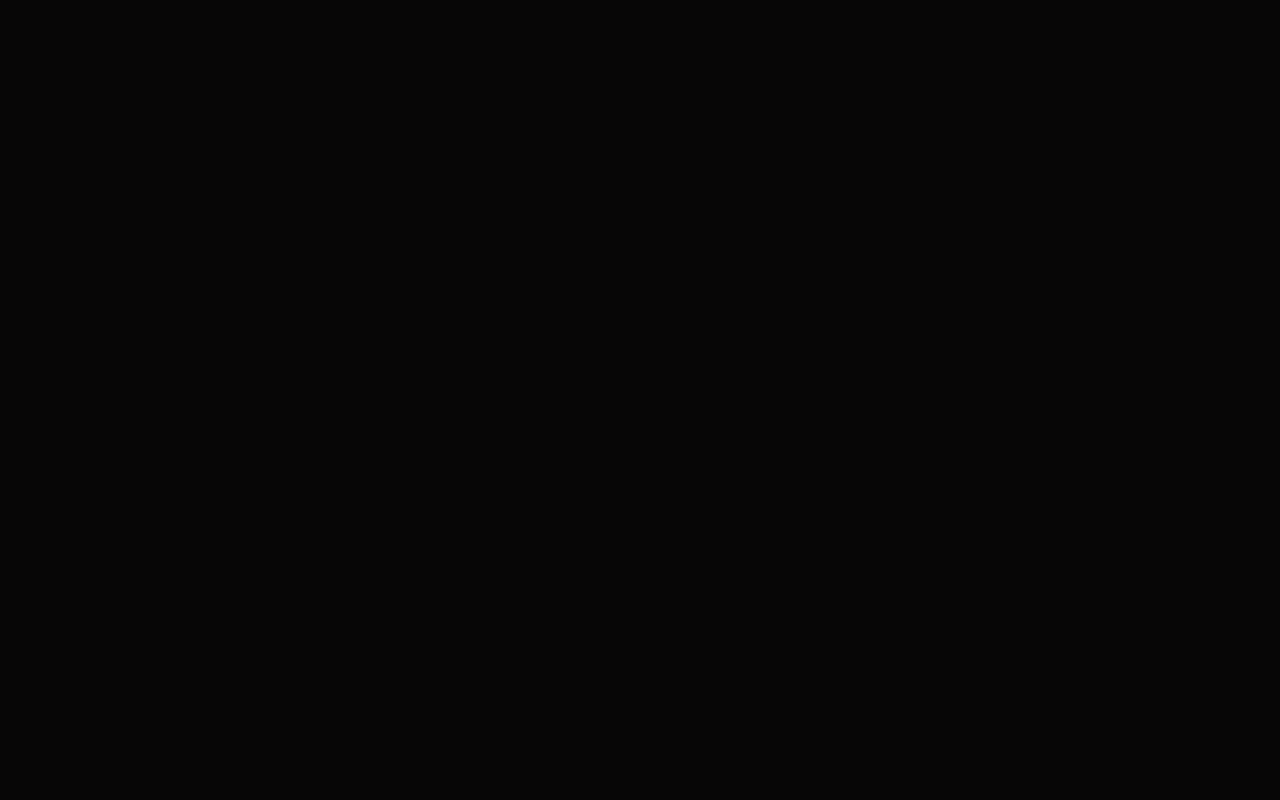
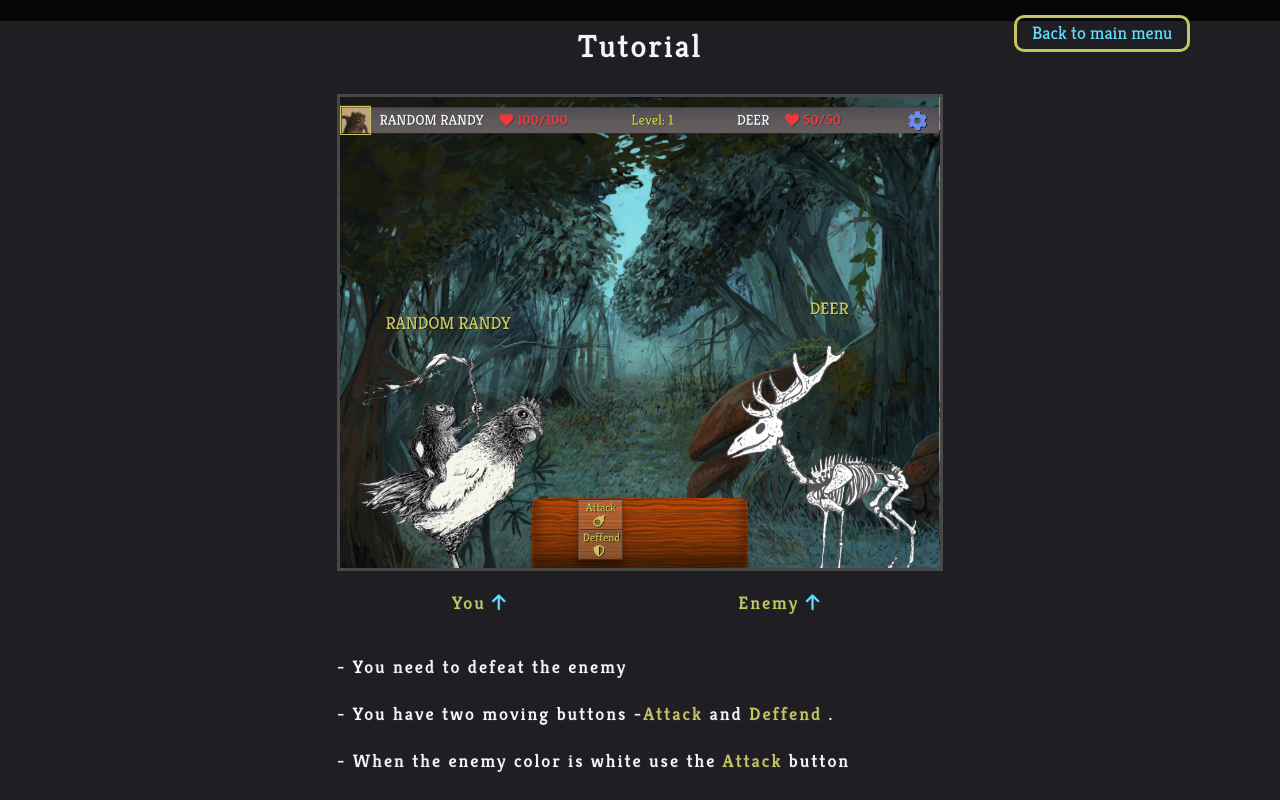
Before and after one commit to dankarger/mid-project-game, a React (Create React App) app: page /tutorial in a window 1280 px wide. Before the commit this address had no page. Built offline with nearby package versions, Linux system fonts and the light colour scheme.

Commit message:
add tutorial page

```diff
--- a/package.json
+++ b/package.json
@@ -10,7 +10,6 @@
     "react": "^17.0.2",
     "react-dom": "^17.0.2",
     "react-howler": "^5.2.0",
-    "react-icons": "^4.3.1",
     "react-router-dom": "^6.2.1",
     "react-scripts": "5.0.0",
     "react-spring": "^9.3.3",
--- a/src/componenets/gameApp/GameApp.jsx
+++ b/src/componenets/gameApp/GameApp.jsx
@@ -6,6 +6,8 @@ import './GameApp.css'
 import GameLogic from "../GameLogic/GameLogic";
 import {Character, PlayerClass} from "../../Data/Data";
 import GameOverPage from "../../pages/GameOverPage/GameOverPage";
+import TutorialPage from "../../pages/Tutorial/TutorialPage";
+
 export const PlayerContext = React.createContext();
 export const SettingContext = React.createContext();
 
@@ -19,6 +21,7 @@ const GameApp=()=>{
     const showSettingsPage = ()=>{
            setIsSettingPage(!isSettingPage)
     }
+
     return (
         <div className='GameApp'>
             <SettingContext.Provider value={showSettingsPage}>
@@ -29,7 +32,7 @@ const GameApp=()=>{
                         <Route path='/create' element={<CreatePlayerPage createNewPlayer={()=>createNewPlayer()} />} />
                         <Route path='/game'  element={<GameLogic />} />
                         <Route path='/game-over/:outcome'  element={<GameOverPage />} />
-                        {/*<Route path='/settings'  element={<SettingsPage />} />*/}
+                        <Route path='/tutorial'  element={<TutorialPage />} />
                     </Routes>
                 </BrowserRouter>
                 {/*<div className={isSettingPage?'show':'hide'}>*/}
--- a/src/componenets/utility/Button/Button.css
+++ b/src/componenets/utility/Button/Button.css
@@ -155,6 +155,18 @@ button, h1, h2 {
     /*z-index: 2000;*/
 }
 
+.tutorial {
+    padding:5px 15px;
+    border-radius: 10px;
+    color:#61dafb;
+    border:3px solid #c5c561;
+    background: transparent;
+    transition: 300ms ease-in-out;
+}
+.tutorial:hover {
+    background: rgba(197, 197, 97, 0.31);
+    transform: scale(1.1);
+}
 @keyframes fade-in {
     to{
         opacity: 1;
@@ -177,6 +189,4 @@ button, h1, h2 {
         margin:calc(10px + 1vmin);
         font-size: calc(10px + 1vmin);
     }
-
-
 }
--- a/src/pages/HomePage/HomePage.jsx
+++ b/src/pages/HomePage/HomePage.jsx
@@ -5,6 +5,8 @@ import CreatePlayerPage from "../CreatePlayerPage/CreatePlayerPage";
 import PlaySound from "../../componenets/SoundPlayer/PlaySound";
 import {SoundsList} from "../../Data/Data";
 import SettingsPage from "../SettingsPage/SettingsPage";
+import {Link} from "react-router-dom";
+
 // import {SettingsPageContext} from "../../componenets/GameLogic/GameLogic";
 
 
@@ -32,8 +34,7 @@ const HomePage = ({callbackSetting}) => {
                <div>
                    <Button  callback={handleNewGameButton} className='home-page'   name='New Game'/>
                </div>
-               {/*<Link to='/settings' > <Button className='home-page'   name='Settings'/> </Link>*/}
-               {/* <Button callback={()=>setIsSettings(setting=>!setting)} className='home-page'   name='Settings'/>*/}
+               <Link to='/tutorial' > <Button className='home-page'   name='Tutorial'/> </Link>
            </div>
             <div className={isCreatePlayer?'show':'hide'}>
                 <CreatePlayerPage callback={()=>setIsCreatePlayer(!setIsCreatePlayer)}/>
--- /dev/null
+++ b/src/pages/Tutorial/TutorialPage.css
@@ -0,0 +1,69 @@
+.tutorial-page {
+    height: 100%;
+    width:100%;
+    color:whitesmoke;
+    background: #1e1e23;
+    font-family: Kreon,sans-serif;
+    letter-spacing: 2px;
+    line-height: 1.6;
+    text-shadow: 1px 1px 1px #282c34;
+
+}
+.tutorial-page .heading {
+    display: flex;
+    justify-content: center;
+    align-items: center;
+    width: 100%;
+}
+.go-back {
+    margin-left:10px;
+    position:absolute ;
+    right:7%;
+    top:15px;
+}
+.tutorial-div {
+    width: 100%;
+    display: flex;
+    justify-content: center;
+    align-items: center;
+    flex-direction: column;
+}
+.tutorial-div img {
+ width: 100%;
+    height:100%;
+    max-width: 600px;
+}
+.tutorial-player {
+    width: 100%;
+    display: flex;
+    justify-content: space-around;
+    align-items: center;
+
+}
+.arrows-div {
+    width: 100%;
+    max-width: 600px;
+
+}
+.tutorial-page span {
+
+    color:#61dafb;
+}
+.tutorial-page h3 strong {
+    font-weight: 800;
+    color:#c5c561;
+}
+.part1 {
+    text-align: left;
+}
+.tutorial-page h3 {
+    font-size: calc(10px + 1vmin);
+}
+.tutorial-page h2 {
+    font-size: calc(15px + 1vmin);
+    text-align: center;
+    color:#c5c561;
+}
+.tutorial-page img {
+    border:3px solid rgba(101, 95, 95, 0.63);
+}
--- /dev/null
+++ b/src/pages/Tutorial/TutorialPage.jsx
@@ -0,0 +1,46 @@
+import React from "react";
+import './TutorialPage.css'
+import Button from "../../componenets/utility/Button/Button";
+import {Link} from "react-router-dom";
+
+const TutorialPage = () =>{
+
+
+    return(
+        <div className='tutorial-page'>
+            <h1>Tutorial</h1>
+            <div className="go-back">
+
+                <Link to='/'><Button className='tutorial' name='Back to main menu' /> </Link>
+            </div>
+
+
+            <div className='tutorial-div'>
+                <img src="/assets/images/readme/scrrenshot1.png" alt=""/>
+                <div className='arrows-div'>
+                    <div className='tutorial-player'>
+                     <h3>   <strong>You</strong>  <span> <i className="fas fa-arrow-up"> </i> </span></h3>
+                        <h3><strong>Enemy</strong>  <span><i className="fas fa-arrow-up"> </i> </span></h3>
+                    </div>
+                </div>
+                    <div className='part1'>
+                        <h3> - You need to defeat the enemy</h3>
+                        <h3>
+                            - You have two moving buttons -<strong>Attack</strong> and <strong>Deffend</strong>  .
+                        </h3>
+                        <h3> - When the enemy color is white use the <strong>Attack</strong> button</h3>
+                        <h3> - When the enemy color is yellow use the <strong>Deffend</strong> button</h3>
+                        <img src="/assets/images/readme/screenshot3.png" alt=""/>
+                        <h3> -<strong> Be aware </strong>- using the wrong button will cause you damage </h3>
+                        <h3>- Move through the Levels until you reach the finale Boss</h3>
+                        <h2><strong>Good Luck!</strong></h2>
+                        <img src="/assets/images/readme/screenshot2.png" alt=""/>
+
+                    </div>
+
+            </div>
+            <Link to='/'><Button className='tutorial' name='Got it!' /> </Link>
+        </div>
+    )
+}
+export default TutorialPage
```
Also changed, not shown: 2 other files (tests, documents, lock files or other folders).
